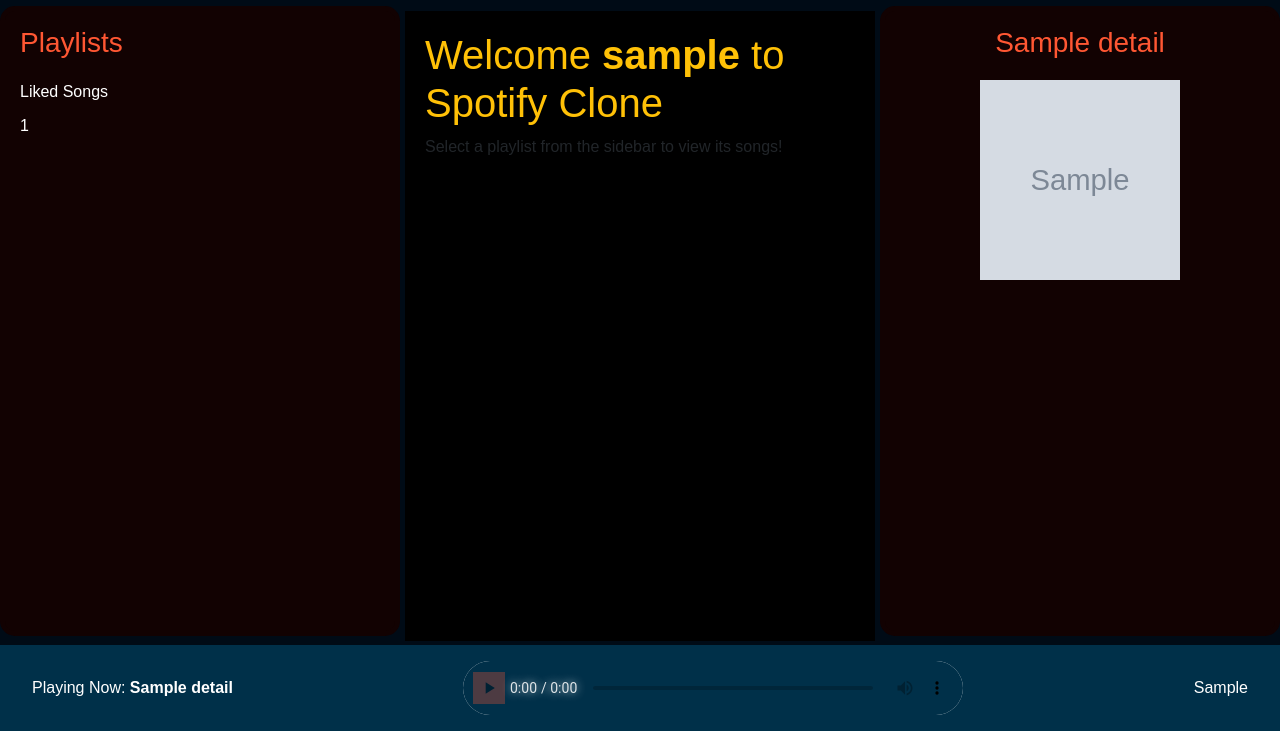
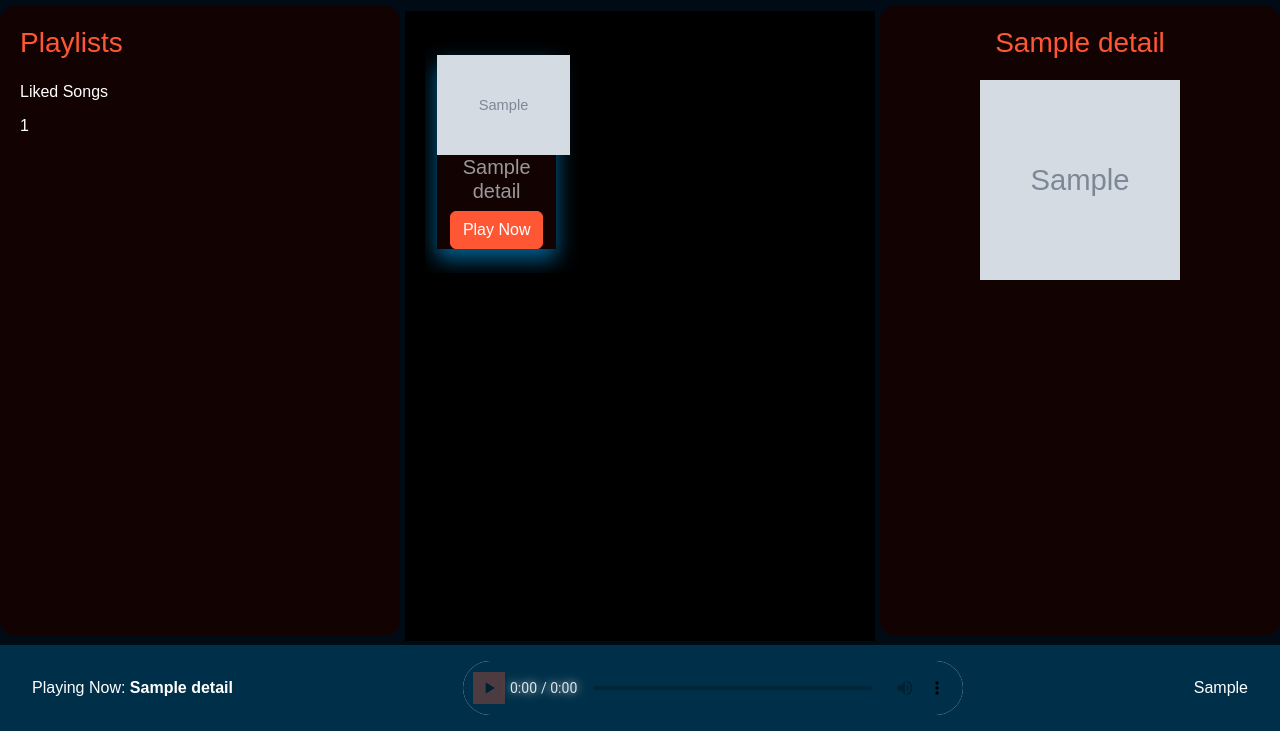
Before and after one commit to rishi-patel2574/Gungunana, a PHP site: page /main/index.php?s_id=1 in a window 1280 px wide. Shown: the part 69-800 px from the top of the page. Run offline with PHP 8.4, Linux system fonts and the light colour scheme; the visitor is signed in with stand-in values (Sample User, id 1); tables that the repository leaves empty or names only in its code hold one stand-in row (values such as "Sample post"); grey boxes marked "Sample" are stand-in pictures.

Commit message:
forth comimit

```diff
--- a/css/style.css
+++ b/css/style.css
@@ -332,3 +332,21 @@ h1 {
 .profile-actions .btn-danger:hover {
     background-color: #c82333;
 }
+
+
+/*----Index card-----*/
+.pad
+{
+  padding-bottom: 40px;
+}
+.ind-card
+{
+  background-color: #120202;
+  color: #999;
+  box-shadow: 0 10px 20px #006397;
+}
+
+.ind-card-img
+{
+  height: 100px;
+}
--- a/main/index.php
+++ b/main/index.php
@@ -71,8 +71,7 @@
 
     <!-- Main Content -->
     <div class="content">
-      <h1>Welcome <b><?php echo $_SESSION['username']; ?></b> to Spotify Clone</h1>
-      <p>Select a playlist from the sidebar to view its songs!</p>
+      <?php include('tamplates/index_content.php')?>
     </div>
 
     <?php include('tamplates/footer.php')?>
--- /dev/null
+++ b/main/tamplates/index_content.php
@@ -0,0 +1,33 @@
+<?php
+
+$sql4 = "SELECT * FROM s_details ORDER BY s_id";
+    $result4= mysqli_query($conn, $sql4);
+    $num4 = mysqli_num_rows($result4);
+
+?><div class="text-center carousel-inner py-4">
+            <!-- Single item -->
+            <div class="carousel-item active">
+                <div class="container">
+                    <div class="row">
+
+                        <?php
+                            while($r4 = mysqli_fetch_row($result4))
+                            {
+                        ?>
+                        <div class="col-lg-4 d-none d-lg-block">
+                            <div class="ind-card">
+                                <img src="admin/<?php echo $r4[5]; ?>" class="ind-card-img">
+                                <div class="card-body">
+                                    <h5 class=""> <?php echo $r4[1]; ?> </h5>
+                                    <a href="index.php?s_id=<?php echo $r4[0]; ?>" class="btn btn-light">Play Now</a>
+                                </div>
+                            </div>
+                        </div>
+
+                        <?php
+                            }
+                        ?>
+                    </div>
+                </div>
+            </div>
+        </div>
```
